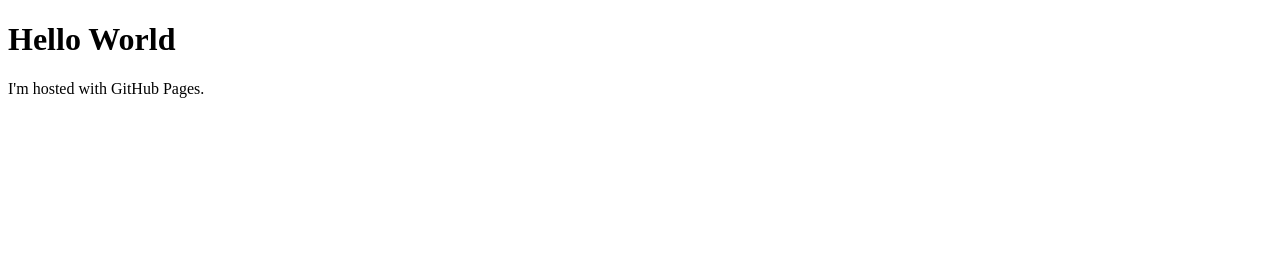
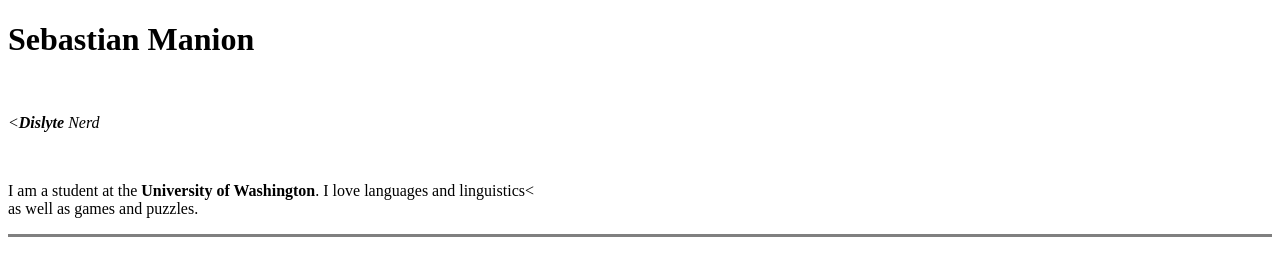
Before and after one commit to Manion-sebastian/Manion-sebastian, a plain HTML site: page index.html in a window 1280 px wide. Drawn offline with Linux system fonts and the light colour scheme.

Commit message:
additional info
Update with more info

```diff
--- a/index.html
+++ b/index.html
@@ -1,7 +1,21 @@
 <!DOCTYPE html>
-<html>
+<html lang="en" dir="ltr">
+
+<head>
+  <meta charset="utf-8">
+  <title>Sebatian's Personal Site</title>
+</head>
+
 <body>
-<h1>Hello World</h1>
-<p>I'm hosted with GitHub Pages.</p>
+  <h1>Sebastian Manion</h1>
+  <br>
+  <p><em>
+      <<strong>Dislyte</strong> Nerd
+    </em></p>
+  <br>
+  <p>I am a student at the <strong>University of Washington</strong>. I love languages and linguistics<<br>
+      as well as games and puzzles.</p>
+  <hr size = "3" noshade>
 </body>
+
 </html>
```
Also changed, not shown: 1 other file.
